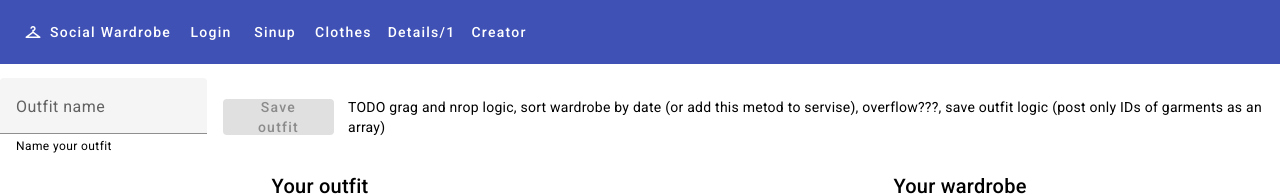
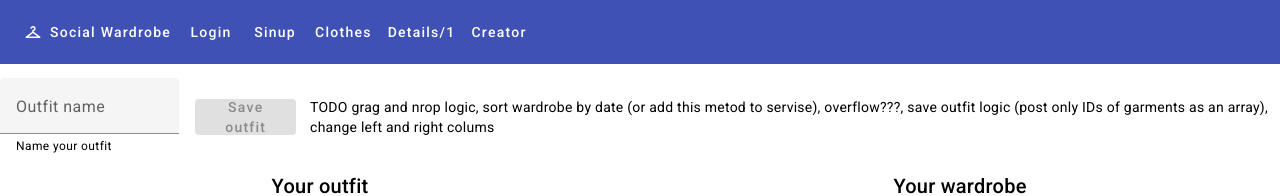
Before and after one commit to maxstepanyuk/social-wardrobe-angular, an Angular app: page /creator in a window 1280 px wide. Shown: the top 196 px of the page. Built offline with nearby package versions, Linux system fonts and the light colour scheme.

Commit message:
renamed arrays

```diff
--- a/src/app/pages/outfit-creator/outfit-creator.component.html
+++ b/src/app/pages/outfit-creator/outfit-creator.component.html
@@ -4,22 +4,23 @@
         <input matInput placeholder="">
         <mat-hint>Name your outfit</mat-hint>
     </mat-form-field>
-    <button mat-raised-button color="primary" [disabled]="outfitGarmentList.length === 0">
+    <button mat-raised-button color="primary" [disabled]="outfit.length === 0">
         Save outfit
     </button>
-    <span>TODO grag and nrop logic, sort wardrobe by date (or add this metod to servise), overflow???, save outfit logic (post only IDs of garments as an array)</span>
+    <span>TODO grag and nrop logic, sort wardrobe by date (or add this metod to servise), overflow???, save outfit logic
+        (post only IDs of garments as an array), change left and right colums</span>
 </div>
 
 <div class="cretor">
     <div class="section">
         <h2>Your outfit</h2>
         <mat-card class="cards">
-            <div *ngIf="outfitGarmentList.length === 0" class="empty-label">
+            <div *ngIf="outfit.length === 0" class="empty-label">
                 <p>No clothes. Drad from your wardrobe and drop here</p>
             </div>
 
             <div class="garments">
-                <app-garment *ngFor="let garment of outfitGarmentList" [garment]="garment"></app-garment>
+                <app-garment *ngFor="let garment of outfit" [garment]="garment">{{garment}}</app-garment>
             </div>
         </mat-card>
     </div>
@@ -27,14 +28,14 @@
     <div class="section">
         <h2>Your wardrobe</h2>
         <mat-card class="cards">
-                <div class="empty-label" *ngIf="wardrobeGarmentList.length === 0">
-                    <p class="empty-label">No clothes.</p>
-                    <a mat-raised-button color="accent" routerLink="">Add your garments</a>
-                </div>
+            <div class="empty-label" *ngIf="wardrobe.length === 0">
+                <p class="empty-label">No clothes.</p>
+                <a mat-raised-button color="accent" routerLink="">Add your garments</a>
+            </div>
 
-                <div class="garments">
-                    <app-garment *ngFor="let garment of wardrobeGarmentList" [garment]="garment"></app-garment>
-                </div>
+            <div class="garments">
+                <app-garment *ngFor="let garment of wardrobe" [garment]="garment">{{garment}}</app-garment>
+            </div>
         </mat-card>
     </div>
 </div>
--- a/src/app/pages/outfit-creator/outfit-creator.component.ts
+++ b/src/app/pages/outfit-creator/outfit-creator.component.ts
@@ -5,14 +5,14 @@ import { GarmentService } from '../../servises/garment.service';
 @Component({
   selector: 'app-outfit-creator',
   templateUrl: './outfit-creator.component.html',
-  styleUrls: ['./outfit-creator.component.scss']
+  styleUrls: ['./outfit-creator.component.scss'],
 })
 export class OutfitCreatorComponent {
-  outfitGarmentList: Garment[] = [];
-  wardrobeGarmentList: Garment[] = [];
-  garmentService: GarmentService = inject(GarmentService)
+  outfit: Garment[] = [];
+  wardrobe: Garment[] = [];
+  garmentService: GarmentService = inject(GarmentService);
 
-  constructor(){
-    this.wardrobeGarmentList = this.garmentService.getAllGarments();
+  constructor() {
+    this.wardrobe = this.garmentService.getAllGarments();
   }
 }
```
